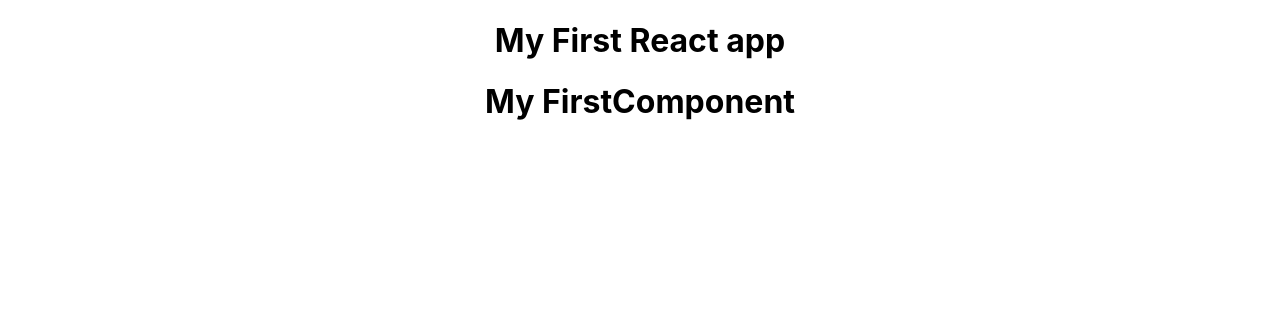
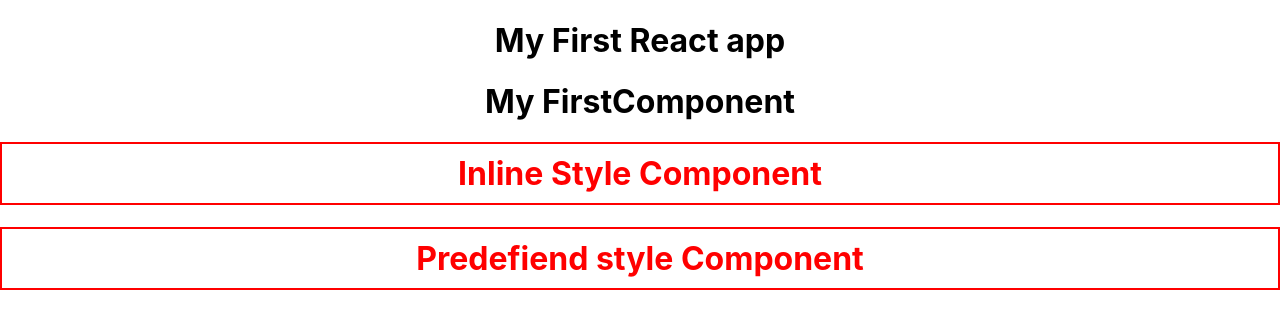
Before and after one commit to mithuncdas/react-course-learning, a React (Create React App) app: page / in a window 1280 px wide. Shown: the top 328 px of the page. Built offline with nearby package versions, Linux system fonts and the light colour scheme.

Commit message:
component with style

```diff
--- a/src/App.js
+++ b/src/App.js
@@ -5,6 +5,8 @@
     <div className="App">
       <h1>My First React app</h1>
       <MyFirstComponent></MyFirstComponent>
+      <InlineStyleComponent></InlineStyleComponent>
+      <PredefinedStyleComponent></PredefinedStyleComponent>
     </div>
   );
 }
@@ -17,4 +19,31 @@
   );
 }
 
+/**
+ * component with style inline style
+ */
+function InlineStyleComponent(){
+  return (
+    <div>
+      <h1 style={{ border:'2px solid red',background:'white',color:'red',padding:'10px' }}>Inline Style Component</h1>
+    </div>
+  );
+}
+/**
+ * component with predefined style
+ */
+function PredefinedStyleComponent(){
+  const style = {
+    border:'2px solid red',
+    background:'white',
+    color:'red',
+    padding:'10px'
+  }
+  return (
+    <div>
+      <h1 style={style}>Predefiend style Component </h1>
+    </div>
+  );
+}
+
 export default App;
```
